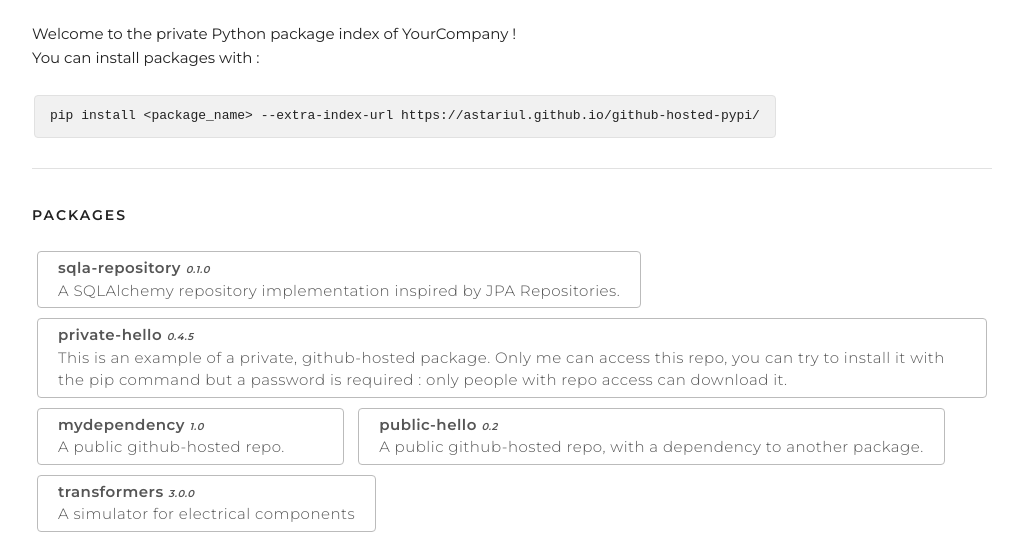
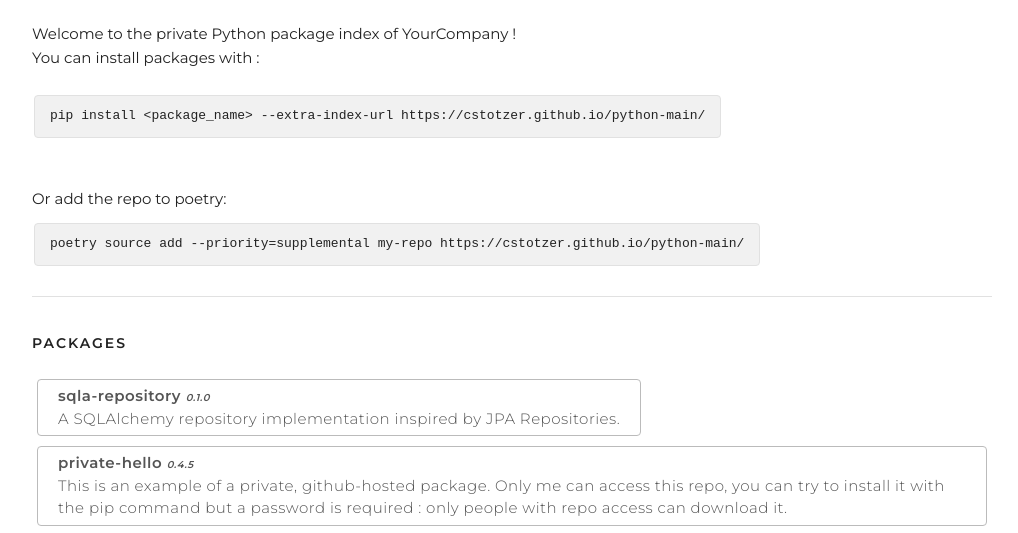
Before and after one commit to cstotzer/python-main, a plain HTML site: page index.html in a window 1280 px wide. Shown: the part 278-811 px from the top of the page, without its empty margins (128-1146 px from the left). Drawn offline with nearby package versions, Linux system fonts and the light colour scheme; no server answers.

Commit message:
Update installation instructions for Python packages

```diff
--- a/index.html
+++ b/index.html
@@ -37,7 +37,10 @@
     Welcome to the private Python package index of YourCompany !
     <br/>
     You can install packages with :
-    <pre><code>pip install &lt;package_name&gt; --extra-index-url https://astariul.github.io/github-hosted-pypi/</code></pre>
+    <pre><code>pip install &lt;package_name&gt; --extra-index-url https://cstotzer.github.io/python-main/</code></pre>
+    <br/>
+    Or add the repo to poetry:
+    <pre><code>poetry source add --priority=supplemental my-repo https://cstotzer.github.io/python-main/</code></pre>
    </p>
    <hr/>
    <h6 class="text-header">
```
